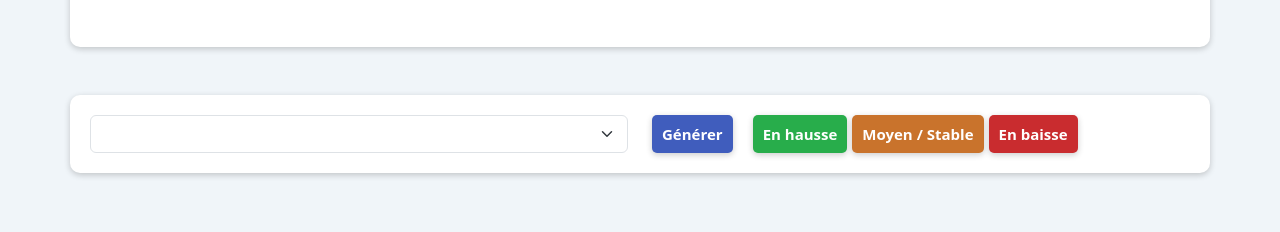
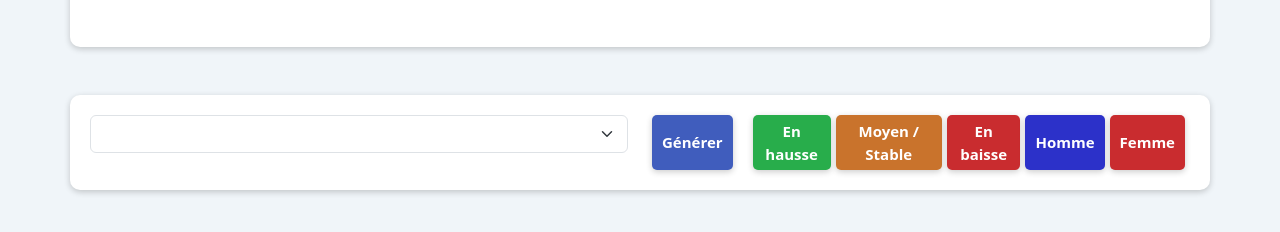
Before and after one commit to LuckyTheCookie/AppreciationGenerator, a plain HTML site: page index.html in a window 1280 px wide. Shown: the part 234-466 px from the top of the page. Drawn offline with nearby package versions, Linux system fonts and the light colour scheme.

Commit message:
Adding Gender

```diff
--- a/index.html
+++ b/index.html
@@ -38,6 +38,8 @@
                 <button id="upButton" type="button" class="btn btn-success">En hausse</button>
                 <button id="middleButton" type="button" class="btn btn-warning">Moyen / Stable</button>
                 <button id="downButton" type="button" class="btn btn-danger">En baisse</button>
+                <button id="hommeButton" type="button" class="btn btn-info">Homme</button>
+                <button id="femmeButton" type="button" class="btn btn-info">Femme</button>
             </div>
         </div>
         <div id="appreciationContainer" class="text"></div>
--- a/style.css
+++ b/style.css
@@ -119,6 +119,34 @@ body {
     margin-right: 5px;
 }
 
+#hommeButton {
+    background-color: #2c31c9;
+    color: #fff;
+    padding: 5px 10px;
+    cursor: pointer;
+    border: none;
+    font-size: 15px;
+    border-radius: 5px;
+    box-shadow: 0 2px 6px rgba(0, 0, 0, 0.2);
+    transition: background-color 0.3s ease-in-out;
+    font-weight: bold;
+    margin-right: 5px;
+}
+
+#femmeButton {
+    background-color: #c92c2f;
+    color: #fff;
+    padding: 5px 10px;
+    cursor: pointer;
+    border: none;
+    font-size: 15px;
+    border-radius: 5px;
+    box-shadow: 0 2px 6px rgba(0, 0, 0, 0.2);
+    transition: background-color 0.3s ease-in-out;
+    font-weight: bold;
+    margin-right: 5px;
+}
+
 .switch-container {
     display: flex;
     align-items: center;
```
Also changed, not shown: names.html (+8 -5 lines).
